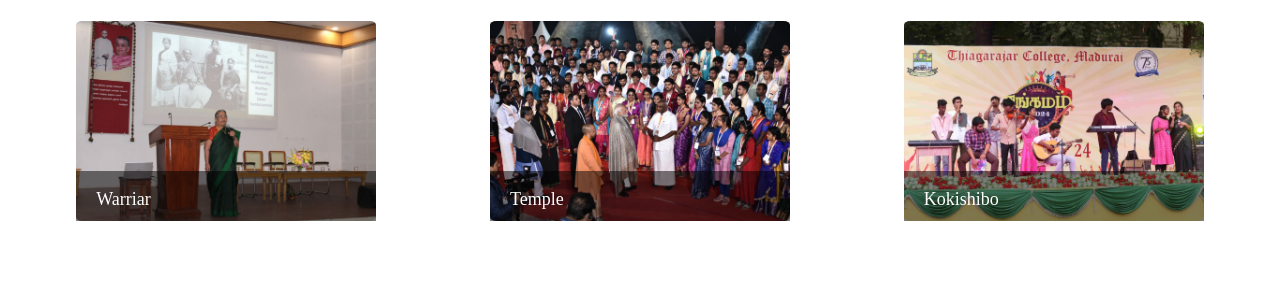
After one commit to Logesh-irulappan/Tcarts_College_web, a PHP site: page / in a window 1280 px wide. The commit adds this page. Shown: the top 308 px of the page. Run offline with PHP 8.4, Linux system fonts and the light colour scheme.

Commit message:
The Slider card work has been done and setted properly

```diff
--- /dev/null
+++ b/index.css
@@ -0,0 +1,66 @@
+
+.slider-container{
+    display: flex;
+    justify-content: center;
+    flex-wrap: wrap;
+    gap: 7%;
+}
+
+.slider-container .slider .core {
+    display: flex;
+    align-items: center;
+    position: relative;
+    width:300px;
+    height:200px;
+    flex-direction: column;
+    cursor: pointer;
+}
+
+.slider-container .slider{
+    margin: 1%;
+}
+
+.slider-container .slider .core span{
+    font-size:large;
+    position: absolute;
+    overflow: hidden;
+    bottom: 0;
+    width: 100%;
+    height: 25%;
+    font: bolder;
+    background-color: rgb(0,0,0,0.5);
+}
+
+.slider-container .slider .core span:hover{
+    font-size:large;
+    position: absolute;
+    transition:linear 0.3s;
+    bottom: 0;
+    width: 100%;
+    height: 100%;
+    font: bolder;
+    background-color: rgb(0,0,0,0.5);
+}
+
+span:hover+ img{
+    transform: scale(40px);
+}
+
+.slider-container .slider .core span .title{
+    padding: 0px 0px 0px 20px;
+    color: white;
+    opacity: 1;
+}
+
+.slider-container .slider .core span .content{
+    color: white;
+    font-size: medium;
+    padding: 10px;
+}
+
+.slider .core img{
+    width: 300px;
+    height: 200px;
+    border-radius: 2%;
+
+}
--- /dev/null
+++ b/index.html
@@ -0,0 +1,42 @@
+<!DOCTYPE html>
+<html lang="en">
+  <head>
+    <meta charset="UTF-8" />
+    <meta name="viewport" content="width=device-width, initial-scale=1.0" />
+    <link href="./index.css" rel="stylesheet" />
+    <title>Document</title>
+  </head>
+  <body>
+    <div class="slider-container">
+      <div class="slider">
+        <div class="core">
+          <img
+            src="./images/sliderImg1.jpeg"
+          />
+          <span><p class="title">Warriar</p>
+          <p class="content">Lorem ipsum dolor sit, amet consectetur adipisicing elit. Corrupti neque est ipsum necessitatibus sed veniam hic iusto harum numquam saepe, aliquid illum similique, aliquam dolores illo dolore? Ipsam, natus illum.</p></span>
+        </div>
+      </div>
+      <div class="slider">
+        <div class="core">
+          <img src="./images/sliderImg3.jpeg" />
+          <span><p class="title">Temple</p>
+          <p class="content">Lorem ipsum dolor sit amet, consectetur adipisicing elit. Debitis culpa veritatis, cum beatae quod accusantium optio illum et mollitia. Error fugit sapiente quae, neque odio explicabo aliquam est nobis non.</p></span>
+        </div>
+      </div>
+      <div class="slider">
+        <div class="core">
+          <img
+            src="./images/sliderImg2.jpeg"
+          />
+          <span>
+            <p class="title">Kokishibo</p>
+            <p class="content">
+              Lorem ipsum dolor sit amet consectetur, adipisicing elit. Nobis odit natus quidem, sequi tempora aspernatur vel earum autem! Ea ad odit in consectetur reiciendis voluptatem necessitatibus cupiditate quo. Odit, nulla.
+            </p>
+          </span>
+        </div>
+      </div>
+    </div>
+  </body>
+</html>
```
Also changed, not shown: home.css (+87 -0 lines), home.html (+39 -5 lines), images/sliderImg1.jpeg (added), images/sliderImg2.jpeg (added), images/sliderImg3.jpeg (added).
